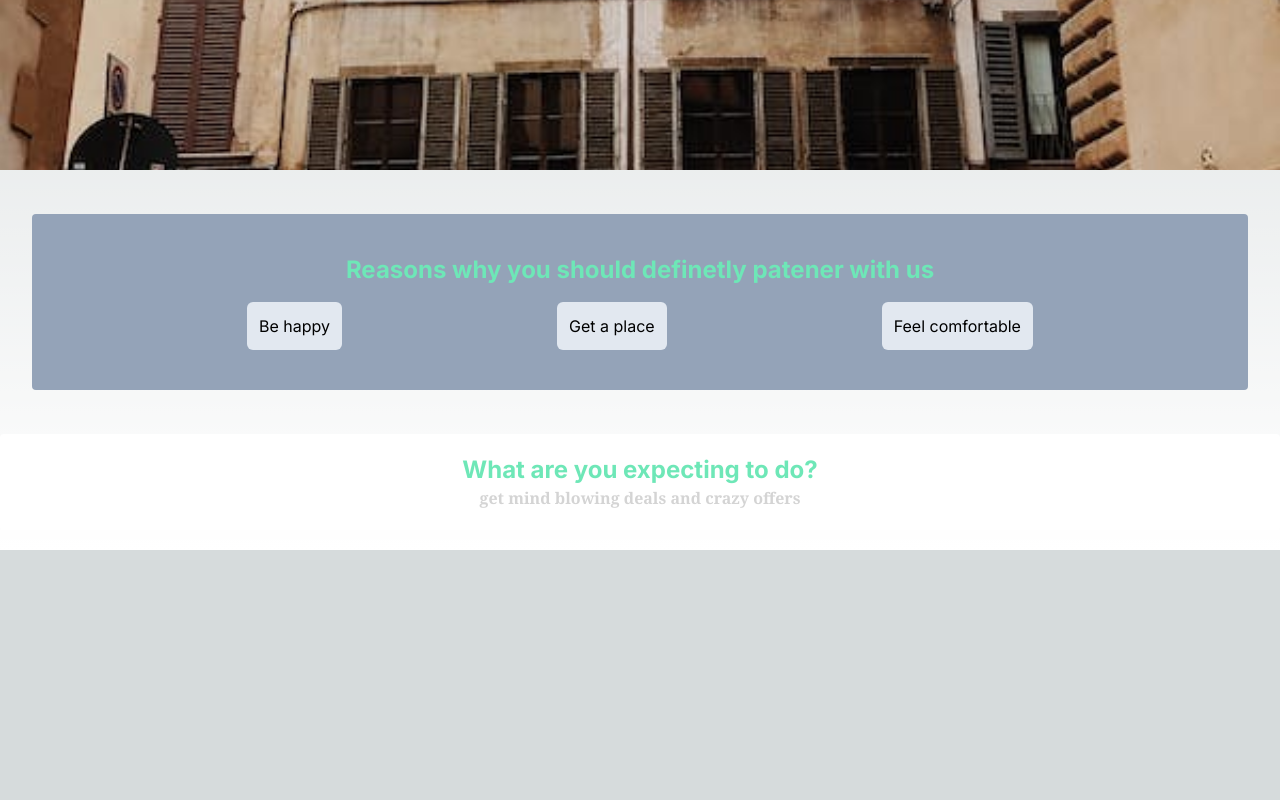
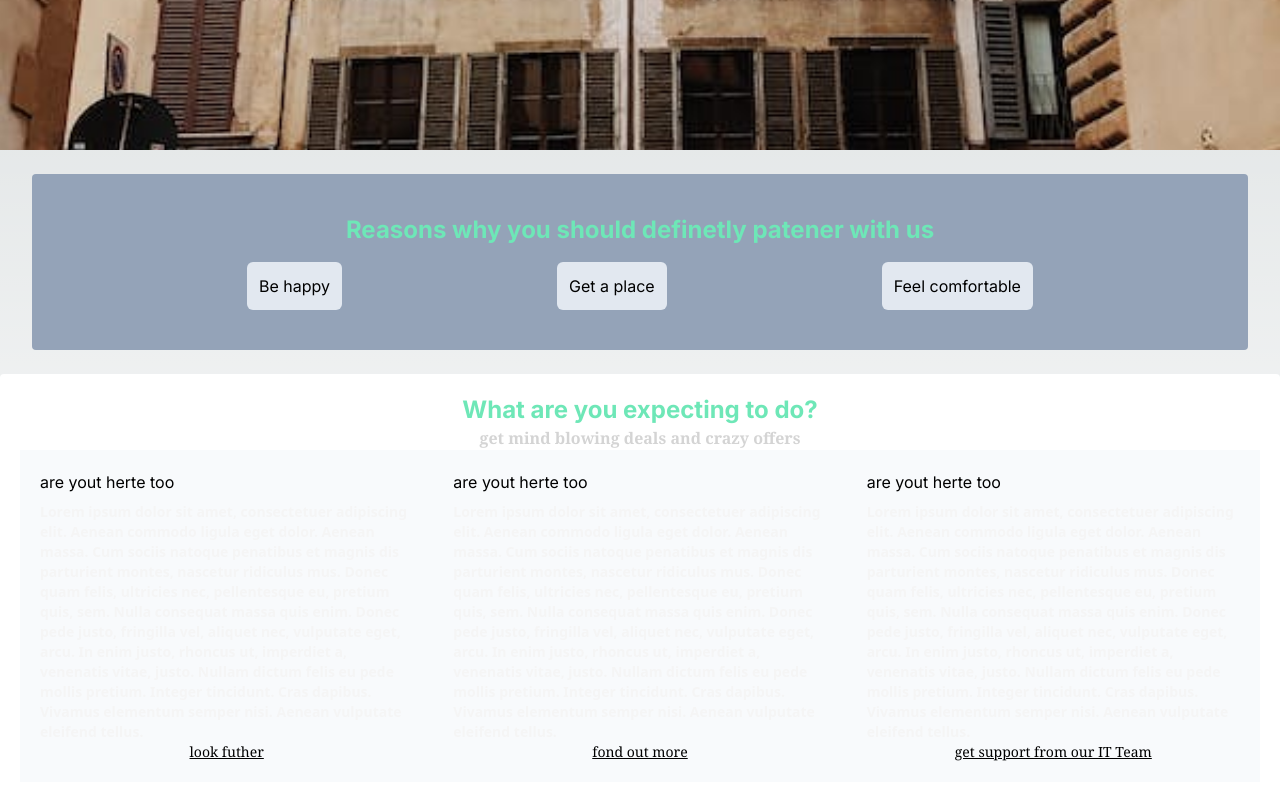
Before and after one commit to Royweru/blocks-real-estate-next-14, a Next.js app: page / in a window 1280 px wide. Shown: the part 250-1050 px from the top of the page. Before the commit the page ends 800 px from the top, so only its background shows below. Built offline with nearby package versions, Linux system fonts and the light colour scheme.

Commit message:
modified:   app/page.tsx 	new file:   components/content-box.tsx 	new file:   components/ui/box.tsx 	modified:   package-lock.json 	modified:   package.json

```diff
--- a/app/page.tsx
+++ b/app/page.tsx
@@ -3,6 +3,7 @@ import { Navbar } from "@/components/Navbar/main-navbar";
 import SearchBar from "@/components/search-bar";
 import ShowCase from "@/components/show-case";
 import Heading from "@/components/ui/heading";
+import ContentBox from "@/components/content-box";
 export default function Home() {
   return (
     <main className="flex min-h-screen flex-col justify-evenly w-full ">
@@ -15,7 +16,7 @@ export default function Home() {
       </div>
       <div className=" bg-white w-full rounded p-5 flex flex-col justify-evenly items-center">
           <Heading title="What are you expecting to do?" subtitle=" get mind blowing deals and crazy offers" />
-
+          <ContentBox />
       </div>
     </main>
   );
--- /dev/null
+++ b/components/content-box.tsx
@@ -0,0 +1,34 @@
+import React from 'react'
+import Box from './ui/box'
+
+const BoxContent =[
+    {
+        id:1,
+        title:"are yout herte too",
+        desc:"Lorem ipsum dolor sit amet, consectetuer adipiscing elit. Aenean commodo ligula eget dolor. Aenean massa. Cum sociis natoque penatibus et magnis dis parturient montes, nascetur ridiculus mus. Donec quam felis, ultricies nec, pellentesque eu, pretium quis, sem. Nulla consequat massa quis enim. Donec pede justo, fringilla vel, aliquet nec, vulputate eget, arcu. In enim justo, rhoncus ut, imperdiet a, venenatis vitae, justo. Nullam dictum felis eu pede mollis pretium. Integer tincidunt. Cras dapibus. Vivamus elementum semper nisi. Aenean vulputate eleifend tellus.",
+        link:"look futher"
+    },
+    {
+        id:2,
+        title:"are yout herte too",
+        desc:"Lorem ipsum dolor sit amet, consectetuer adipiscing elit. Aenean commodo ligula eget dolor. Aenean massa. Cum sociis natoque penatibus et magnis dis parturient montes, nascetur ridiculus mus. Donec quam felis, ultricies nec, pellentesque eu, pretium quis, sem. Nulla consequat massa quis enim. Donec pede justo, fringilla vel, aliquet nec, vulputate eget, arcu. In enim justo, rhoncus ut, imperdiet a, venenatis vitae, justo. Nullam dictum felis eu pede mollis pretium. Integer tincidunt. Cras dapibus. Vivamus elementum semper nisi. Aenean vulputate eleifend tellus.",
+        link:"fond out more"
+    },
+    {
+        id:3,
+        title:"are yout herte too",
+        desc:"Lorem ipsum dolor sit amet, consectetuer adipiscing elit. Aenean commodo ligula eget dolor. Aenean massa. Cum sociis natoque penatibus et magnis dis parturient montes, nascetur ridiculus mus. Donec quam felis, ultricies nec, pellentesque eu, pretium quis, sem. Nulla consequat massa quis enim. Donec pede justo, fringilla vel, aliquet nec, vulputate eget, arcu. In enim justo, rhoncus ut, imperdiet a, venenatis vitae, justo. Nullam dictum felis eu pede mollis pretium. Integer tincidunt. Cras dapibus. Vivamus elementum semper nisi. Aenean vulputate eleifend tellus.",
+        link:"get support from our IT Team"
+    },
+]
+const ContentBox = () => {
+  return (
+    <div className=' w-full flex justify-evenly items-center'>
+         {BoxContent.map(content=>(
+            <Box key={content.id} title={content.title} desc={content.desc} link={content.link} />
+         ))}
+    </div>
+  )
+}
+
+export default ContentBox
--- /dev/null
+++ b/components/ui/box.tsx
@@ -0,0 +1,33 @@
+import React from 'react'
+import { IconType } from 'react-icons'
+
+interface BoxProps{
+    title?:string,
+    desc?:string,
+    link?:string,
+    icon?:IconType
+}
+const Box:React.FC<BoxProps> = ({
+    title,
+    desc,
+    link,
+    icon:Icon
+}) => {
+  return (
+    <div className='w-full bg-slate-50 p-5 justify-between items-center flex flex-col'>
+      <div className=' w-full flex flex-col justify-evenly items-center gap-y-2'>
+        <div className=' flex  justify-between items-center w-full'>
+          {title}
+        </div>
+        <p className=' text-sm font-semibold font-sans text-neutral-100'>
+            {desc}
+        </p>
+      </div>
+      <div className=' underline text-sm font-light font-serif'>
+         {link}
+      </div>
+    </div>
+  )
+}
+
+export default Box
--- a/package.json
+++ b/package.json
@@ -12,7 +12,8 @@
     "lucide-react": "^0.294.0",
     "next": "14.0.4",
     "react": "^18",
-    "react-dom": "^18"
+    "react-dom": "^18",
+    "react-icons": "^4.12.0"
   },
   "devDependencies": {
     "@types/node": "^20",
```
Also changed, not shown: 1 other file (tests, documents, lock files or other folders).
